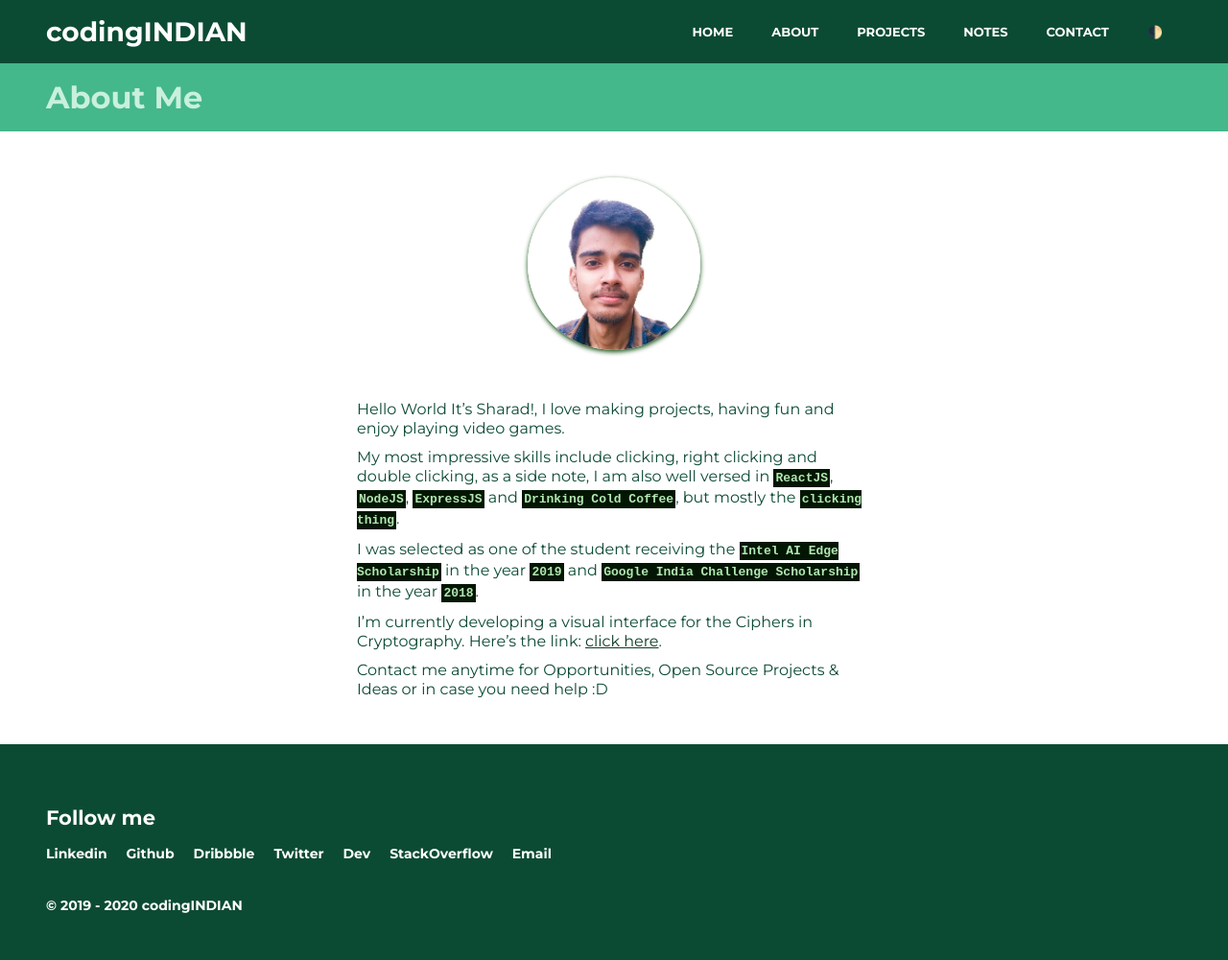
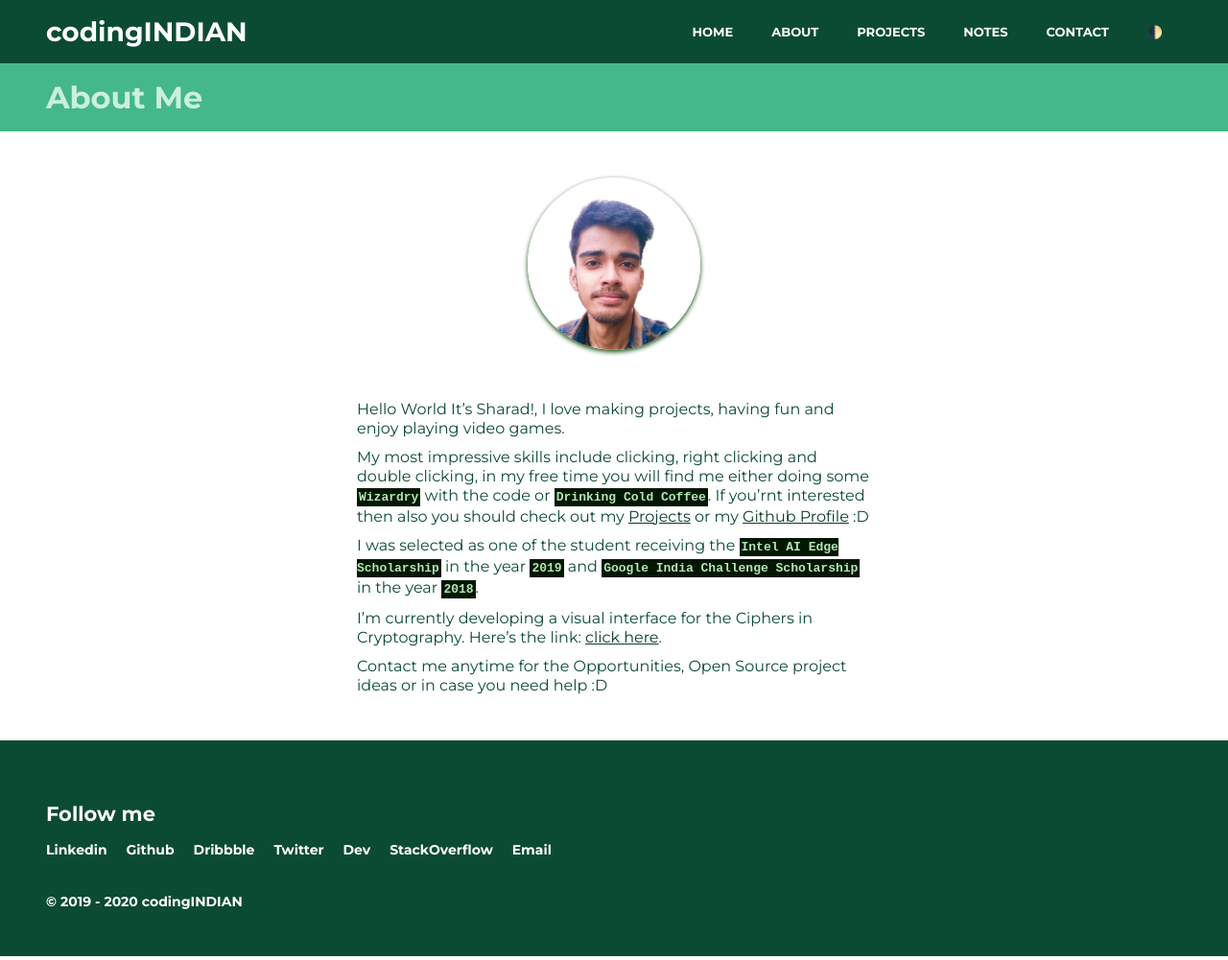
Before and after one commit to sharadcodes/sharadcodes.github.io, a Jekyll site: the page built from about.md, in a window 1280 px wide. Shown: the whole page at 96% size. Built offline with Jekyll 4.4.1, drawn with Linux system fonts in a browser that asks for light colours.

Commit message:
Update about.md

```diff
--- a/about.md
+++ b/about.md
@@ -5,11 +5,11 @@ layout: bio
 
 Hello World It’s Sharad!, I love making projects, having fun and enjoy playing video games.
 
-My most impressive skills include clicking, right clicking and double clicking, as a side note, I am also well versed in **ReactJS**, **NodeJS**, **ExpressJS** and **Drinking Cold Coffee**, but mostly the **clicking thing**.
+My most impressive skills include clicking, right clicking and double clicking, in my free time you will find me either doing some **Wizardry** with the code or **Drinking Cold Coffee**. If you'rnt interested then also you should check out my [Projects](https://www.codingindian.codes/projects) or my [Github Profile](https://github.com/sharadcodes) :D
 
 I was selected as one of the student receiving the **Intel AI Edge Scholarship** in the year **2019** and **Google India Challenge Scholarship**  in the year **2018**.
 
 I'm currently developing a visual interface for the Ciphers in Cryptography. Here's the link: [click here](https://sharadcodes.github.io/crypto/).
 
 
-Contact me anytime for Opportunities, Open Source Projects & Ideas or in case you need help :D
+Contact me anytime for the Opportunities, Open Source project ideas or in case you need help :D
```
